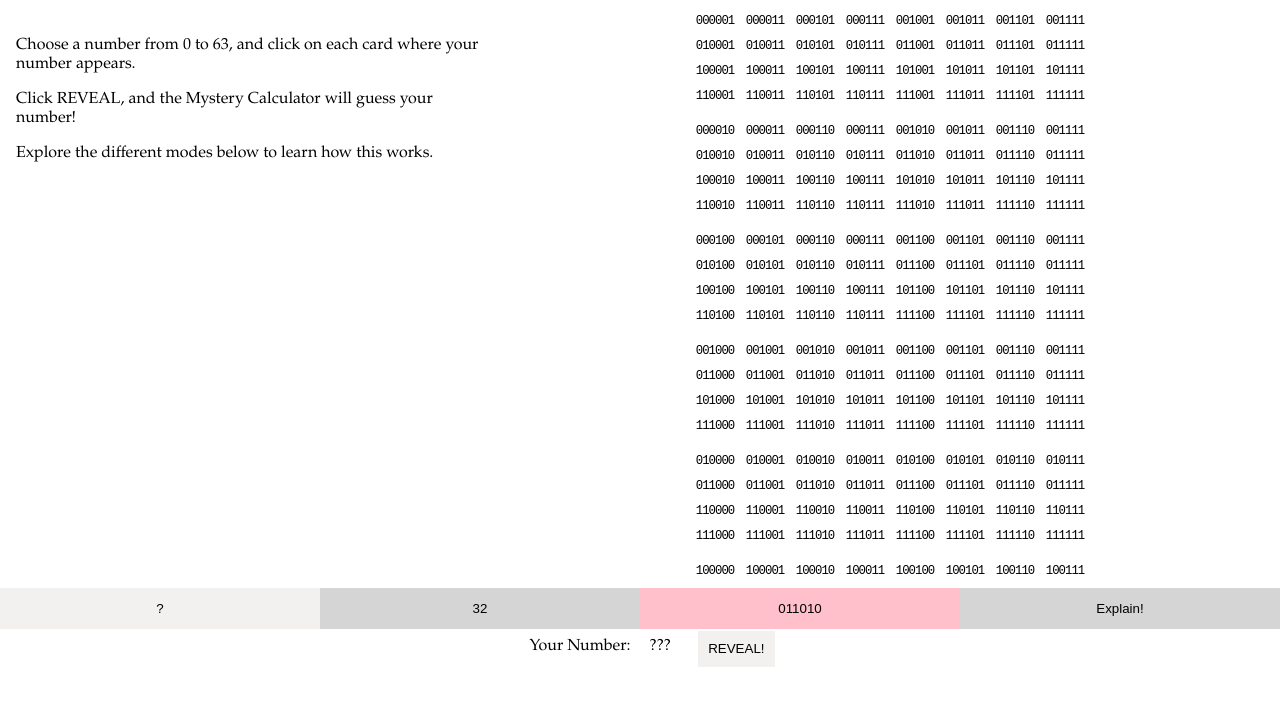
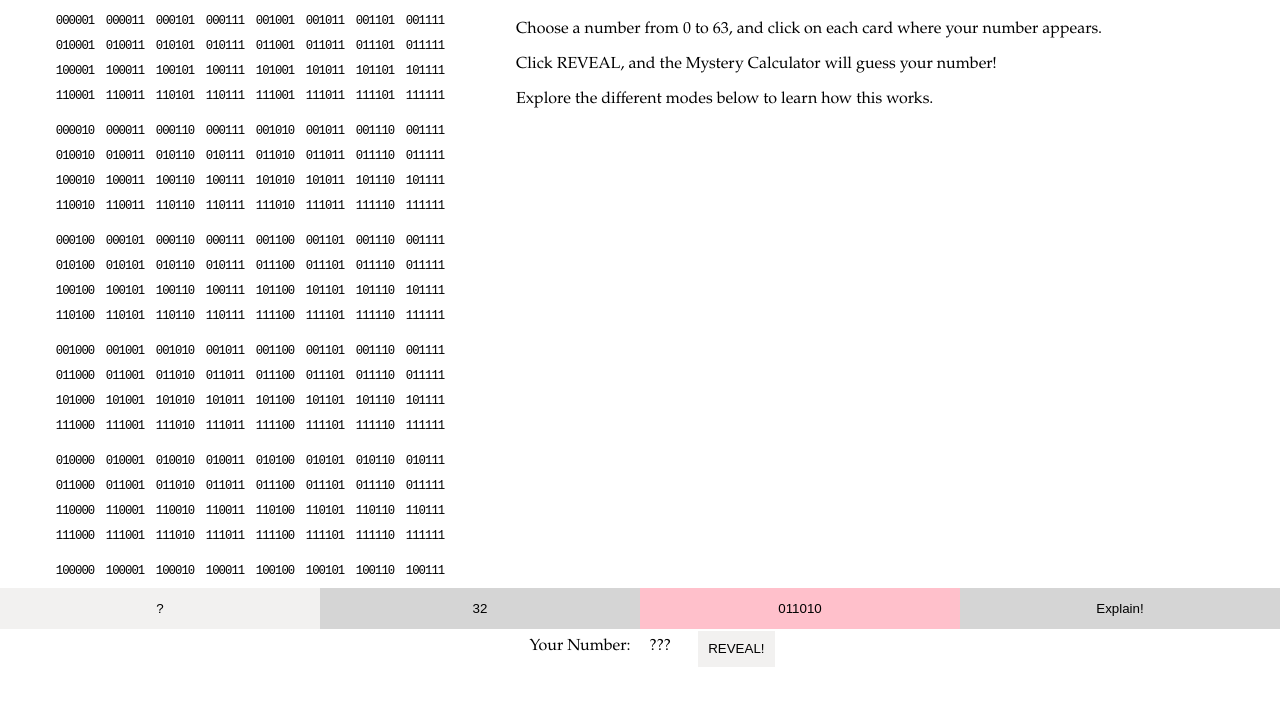
Before and after one commit to acobster/mystery-calculator, a React app: page / in a window 1280 px wide. Shown: the part 44-750 px from the top of the page. Built offline with nearby package versions, Linux system fonts and the light colour scheme.

Commit message:
tweak explainer styles

```diff
--- a/src/MysteryCalculator.js
+++ b/src/MysteryCalculator.js
@@ -85,14 +85,14 @@ class MysteryCalculator extends React.Component {
       <div className="mystery-calculator">
         <h1>The Mystery Calculator</h1>
         <section className="book">
+          <article className="pages">
+            {pages}
+          </article>
           <Explainer
             selectedPages={this.state.selectedPages}
             number={this.calculate(this.state.selectedPages)}
             mode={this.state.mode}
           />
-          <article className="pages">
-            {pages}
-          </article>
         </section>
         <ul className="modes">
           {modeOptions}
--- a/src/index.css
+++ b/src/index.css
@@ -50,8 +50,7 @@ button[type="button"]:hover, .mode-btn[type="button"]:hover {
 }
 
 .explainer {
-  grid-column: 1;
-  padding: 1em;
+  padding: 0 1em;
 }
 
 .pages {
```
